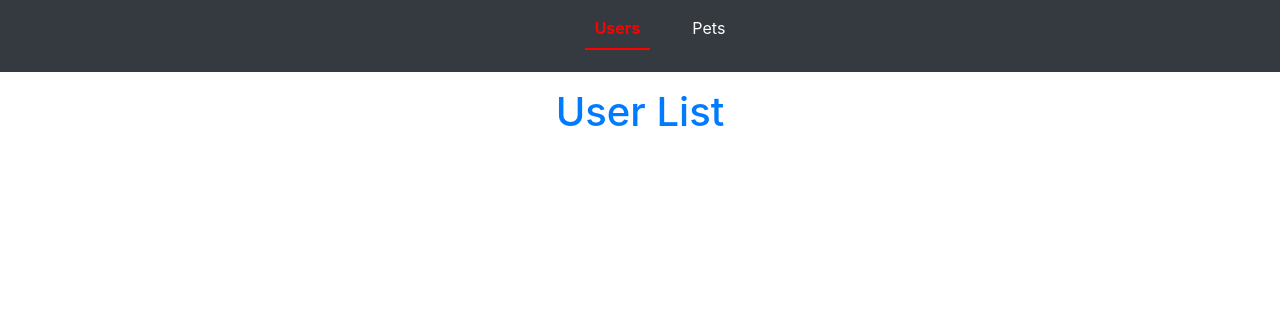
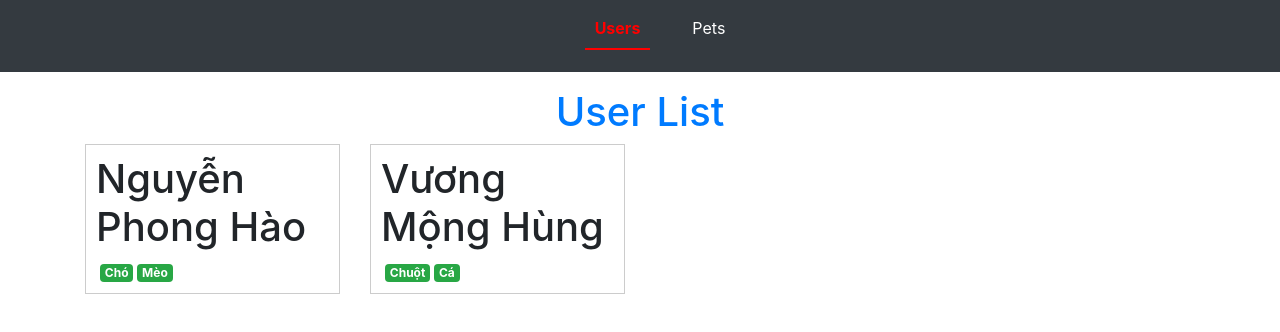
Before and after one commit to Nguyen-Duong-Trong-Tin/app-cyberpet, a Vue app: page /users in a window 1280 px wide. Shown: the top 332 px of the page. Built offline with nearby package versions, Linux system fonts and the light colour scheme.

Commit message:
Pet an User list

```diff
--- a/package.json
+++ b/package.json
@@ -10,7 +10,8 @@
   "dependencies": {
     "core-js": "^3.8.3",
     "vue": "^3.2.13",
-    "vue-router": "^4.6.4"
+    "vue-router": "^4.6.4",
+    "vuex": "^4.0.2"
   },
   "devDependencies": {
     "@babel/core": "^7.12.16",
--- a/src/App.vue
+++ b/src/App.vue
@@ -4,7 +4,9 @@
   </header>
 
   <main>
-    <router-view></router-view>
+    <div class="container">
+      <router-view></router-view>
+    </div>
   </main>
 
   <footer></footer>
--- /dev/null
+++ b/src/components/PetItem.vue
@@ -0,0 +1,23 @@
+<template>
+  <div class="card mb-3">
+    <img class="card-img-top" :src="pet.image" alt="Card image cap">
+    <div class="card-body">
+      <h5 class="card-title">{{ pet.name }}</h5>
+      <p class="card-text">pet.description</p>
+      <div class="badge badge-success">{{ pet.type }}</div>
+    </div>
+  </div>
+</template>
+
+<script>
+export default {
+  props: {
+    pet: {
+      type: Object,
+      required: true
+    }
+  }
+}
+</script>
+
+<style></style>
--- /dev/null
+++ b/src/components/UserItem.vue
@@ -0,0 +1,28 @@
+<template>
+  <div class="user-item">
+    <h1>{{ user.name }}</h1>
+
+    <span v-for="(typePet, index) in user.typePets" :key="index" class="badge badge-success ml-1">
+      {{ typePet }}
+    </span>
+  </div>
+</template>
+
+<script>
+export default {
+  props: {
+    user: {
+      type: Object,
+      required: true
+    }
+  }
+}
+</script>
+
+<style scoped>
+.user-item {
+  border: 1px solid #ccc;
+  padding: 10px;
+  margin-bottom: 10px;
+}
+</style>
--- a/src/main.js
+++ b/src/main.js
@@ -4,6 +4,7 @@ import App from './App.vue';
 import UserList from './pages/UserList.vue';
 import PetList from './pages/PetList.vue';
 import { createRouter, createWebHistory } from 'vue-router';
+import store from './store';
 
 const routes = [
   { path: '/users', component: UserList },
@@ -17,6 +18,7 @@ const router = createRouter({
 
 const app = createApp(App);
 
+app.use(store);
 app.use(router);
 
 app.mount('#app');
--- a/src/pages/PetList.vue
+++ b/src/pages/PetList.vue
@@ -1,10 +1,28 @@
 <template>
   <h1 class="text-center text-primary">Pet List</h1>
+
+  <div class="row">
+    <div v-for="(pet, index) in pets" :key="index" class="col-3">
+      <pet-item :pet="pet" />
+    </div>
+  </div>
 </template>
 
 <script>
+import PetItem from '@/components/PetItem.vue';
+import { createNamespacedHelpers } from 'vuex';
+
+const { mapState } = createNamespacedHelpers('pet');
+
 export default {
-
+  components: {
+    PetItem
+  },
+  computed: {
+    ...mapState({
+      pets: state => state.petList
+    })
+  }
 }
 </script>
 
--- a/src/pages/UserList.vue
+++ b/src/pages/UserList.vue
@@ -1,10 +1,29 @@
 <template>
   <h1 class="text-center text-primary">User List</h1>
+
+  <div class="row">
+    <div v-for="(user, index) in users" :key="index" class="col-3">
+      <user-item :user="user" />
+    </div>
+  </div>
+
 </template>
 
 <script>
+import UserItem from '@/components/UserItem.vue';
+import { createNamespacedHelpers } from 'vuex';
+
+const { mapState } = createNamespacedHelpers('user');
+
 export default {
-
+  components: {
+    UserItem
+  },
+  computed: {
+    ...mapState({
+      users: state => state.userList
+    })
+  }
 }
 </script>
 
--- /dev/null
+++ b/src/store/index.js
@@ -0,0 +1,11 @@
+import { createStore } from "vuex";
+
+import user from "./modules/user";
+import pet from "./modules/pet";
+
+export default createStore({
+  modules: {
+    user,
+    pet
+  }
+})
--- /dev/null
+++ b/src/store/modules/pet.js
@@ -0,0 +1,56 @@
+const state = () => {
+  return {
+    petList: [
+      {
+        name: "LuKi",
+        type: "Chó",
+        image:
+          "https://lh6.googleusercontent.com/X7JYEBXkxFMLWlXgsipqGbOYN6j9Lh_83FdKL-WPAtVKZsNnwrEE-VJVR83IXO73jgq4NrVuwPER2JVgkuyIpFMDMLzN3kbY1uHnD2_5enIx52yB-0IWf_VIfgFcpQBb4Yp3-an0",
+        description:
+          "Some quick example text to build on the card title and make up the bulk of the card's content.",
+      },
+      {
+        name: "mickey",
+        type: "Chuột",
+        image:
+          "https://meohaychoban.com/wp-content/uploads/2021/05/Chuot-hamster-bao-nhieu-tien-o-viet-nam.jpg",
+        description:
+          "Some quick example text to build on the card title and make up the bulk of the card's content.",
+      },
+      {
+        name: "meomeo",
+        type: "Mèo",
+        image: "https://daohieu.com/wp-content/uploads/2020/05/meo-con.jpg",
+        description:
+          "Some quick example text to build on the card title and make up the bulk of the card's content.",
+      },
+      {
+        name: "sese",
+        type: "Chim",
+        image:
+          "https://sudospaces.com/gaocung-com/2021/02/chim-se-thuong-song-o-dau-2.jpg",
+        description:
+          "Some quick example text to build on the card title and make up the bulk of the card's content.",
+      },
+      {
+        name: "BaoBao",
+        type: "Báo",
+        image: "https://i.ytimg.com/vi/g6antdhmc54/maxresdefault.jpg",
+        description:
+          "Some quick example text to build on the card title and make up the bulk of the card's content.",
+      },
+      {
+        name: "nhom nhom",
+        type: "Cá",
+        image: "https://propelsteps.files.wordpress.com/2013/09/shark.jpg",
+        description:
+          "Some quick example text to build on the card title and make up the bulk of the card's content.",
+      },
+    ],
+  }
+}
+
+export default {
+  namespaced: true,
+  state,
+}
--- /dev/null
+++ b/src/store/modules/user.js
@@ -0,0 +1,29 @@
+const state = () => {
+  return {
+    userList: [
+      {
+        id: 1,
+        name: "Nguyễn Phong Hào",
+        age: 22,
+        email: "hao@gmail.com",
+        avatar:
+          "https://pdp.edu.vn/wp-content/uploads/2021/05/hinh-anh-avatar-cho-con-gai-1.jpg",
+        typePets: ["Chó", "Mèo"],
+      },
+      {
+        id: 2,
+        name: "Vương Mộng Hùng",
+        age: 21,
+        email: "hung@gmail.com",
+        avatar:
+          "https://pdp.edu.vn/wp-content/uploads/2021/05/hinh-anh-avatar-cho-con-gai-1.jpg",
+        typePets: ["Chuột", "Cá"],
+      },
+    ]
+  }
+};
+
+export default {
+  namespaced: true,
+  state,
+}
```
Also changed, not shown: 1 other file (tests, documents, lock files or other folders).
